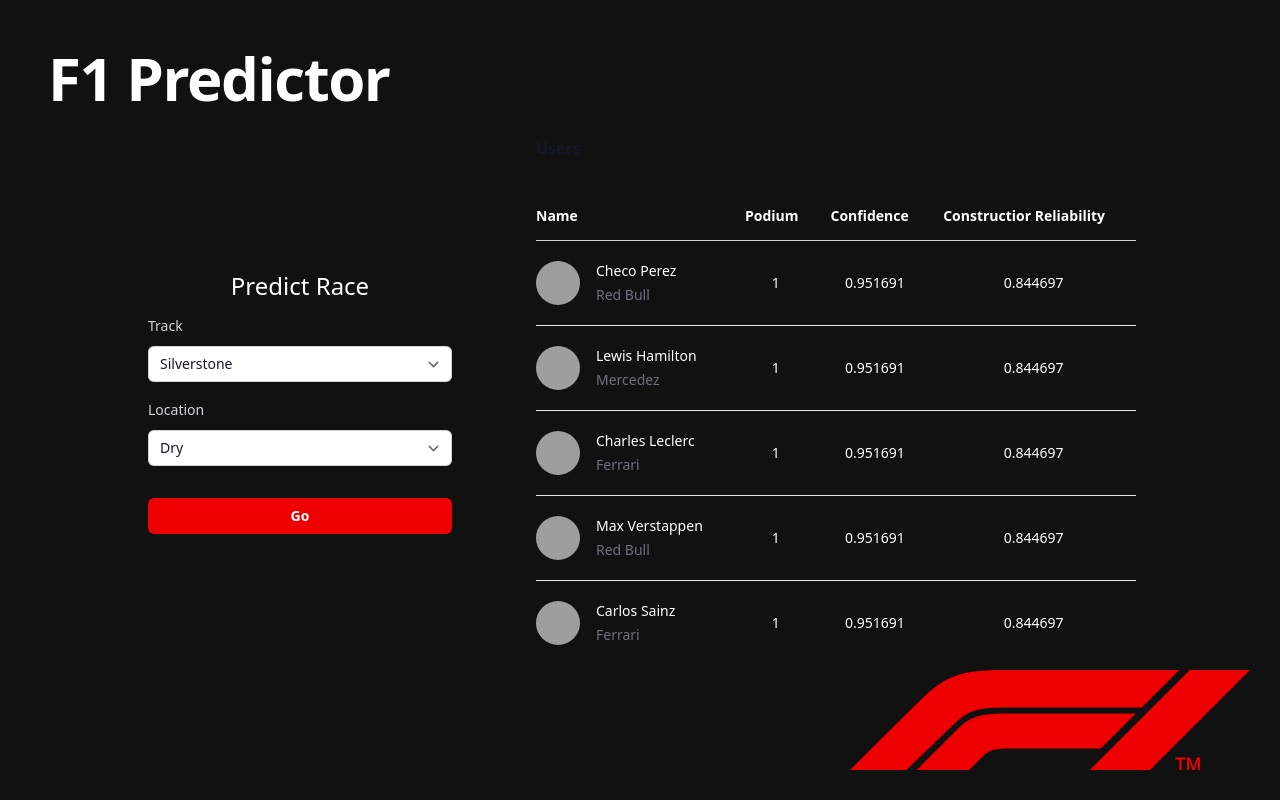
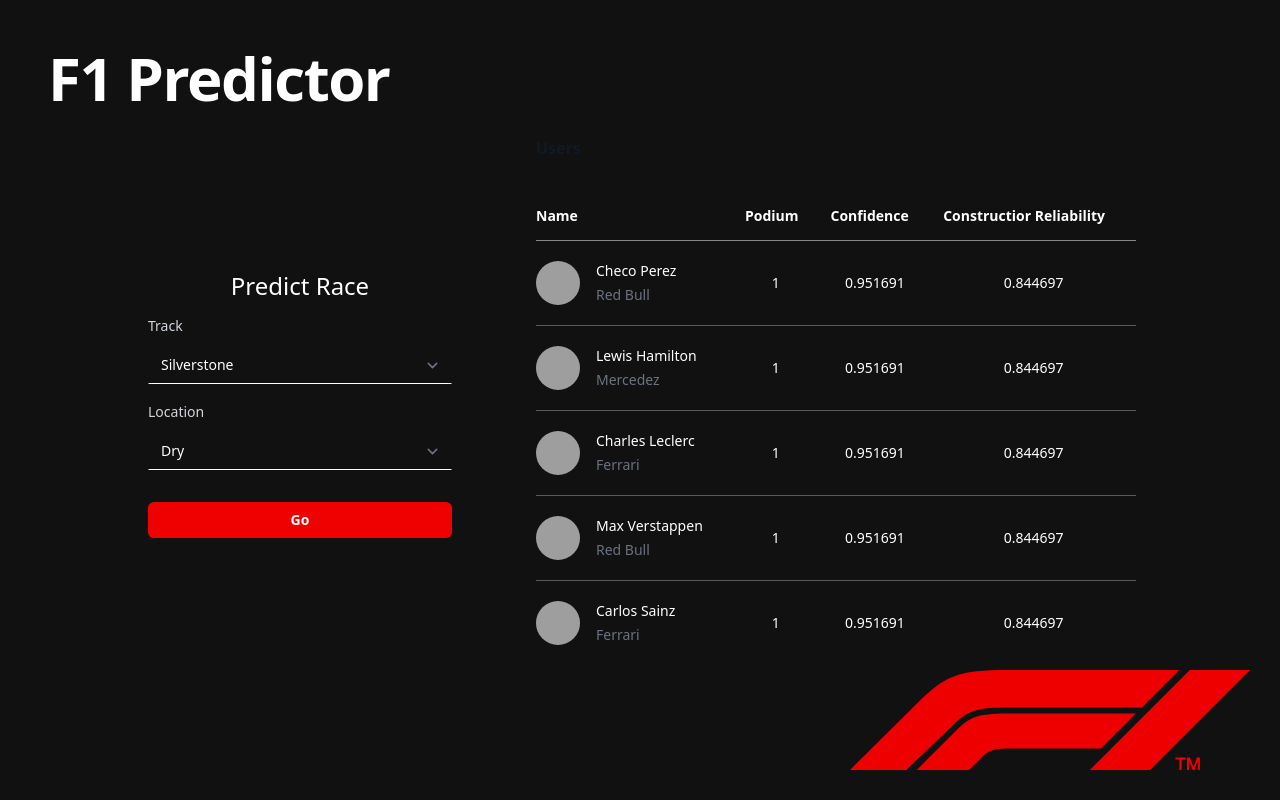
Before and after one commit to cheveuxdelin/race_simulator, a React (Vite) app: page / in a window 1280 px wide. Both pictures are taken after a click on the button "Go". Built offline with nearby package versions, Linux system fonts and the light colour scheme; grey boxes are pictures that could not be loaded.

Commit message:
cambiel el select

```diff
--- a/src/components/Select.tsx
+++ b/src/components/Select.tsx
@@ -15,7 +15,7 @@
       <select
         id={label}
         name={label}
-        className="mt-2 mb-4 block w-full rounded-md border-0 py-1.5 pl-3 pr-10 text-gray-900 ring-1 ring-inset ring-gray-300 focus:ring-2 focus:ring-indigo-600 sm:text-sm sm:leading-6"
+        className="mt-2 mb-4 block w-full bg-transparent border-transparent border-b-white py-1.5 pl-3 pr-10 text-white sm:text-sm sm:leading-6"
       >
         {options.map((o) => (
           <option key={o}>{o}</option>
--- a/src/components/Table.tsx
+++ b/src/components/Table.tsx
@@ -22,8 +22,8 @@
       <div className="mt-8 flow-root">
         <div className="-mx-4 -my-2 overflow-x-auto sm:-mx-6 lg:-mx-8">
           <div className="inline-block min-w-full py-2 align-middle sm:px-6 lg:px-8">
-            <table className="min-w-full divide-y divide-gray-300 w-[600px]  ">
-              <thead>
+            <table className="min-w-full divide-y  w-[600px]  ">
+              <thead className="border-b border-white/50">
                 <tr>
                   <th scope="col" className="py-3.5 pl-4 pr-3 text-left text-sm font-semibold text-white  sm:pl-0">
                     Name
@@ -39,7 +39,7 @@
                   </th>
                 </tr>
               </thead>
-              <tbody className="divide-y divide-gray-200 bg-[#111111]">
+              <tbody className="divide-y divide-white/30 bg-[#111111]">
                 {results.map((person) => (
                   <tr key={person.name}>
                     <td className="whitespace-nowrap py-5 pl-4 pr-3 text-sm sm:pl-0">
@@ -62,7 +62,6 @@
                     <td className="whitespace-nowrap px-3 py-5 text-sm text-gray-500">
                       <div className="text-white text-center">{person.constructor_reliability}</div>
                     </td>
-
                   </tr>
                 ))}
               </tbody>
```
